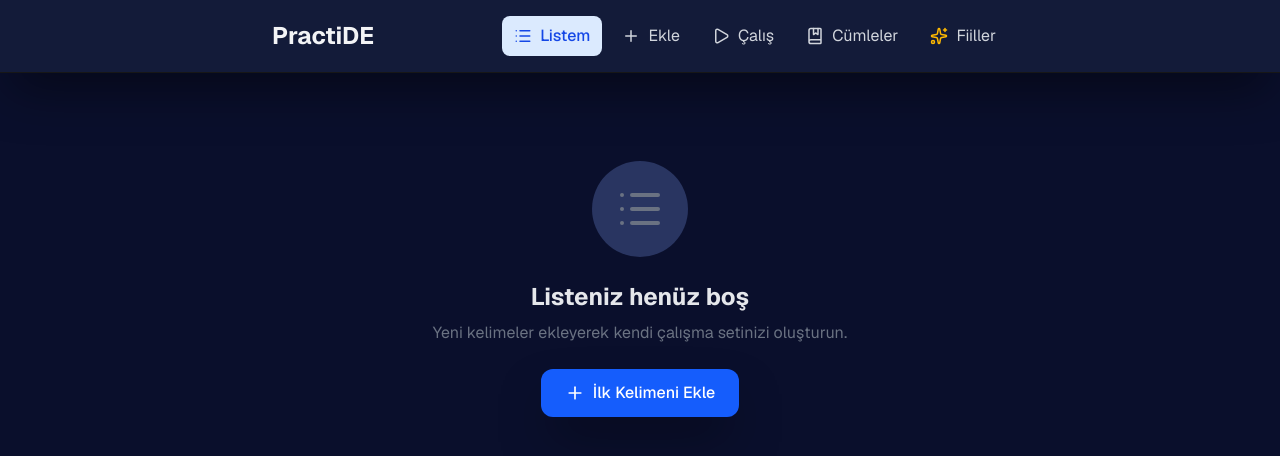
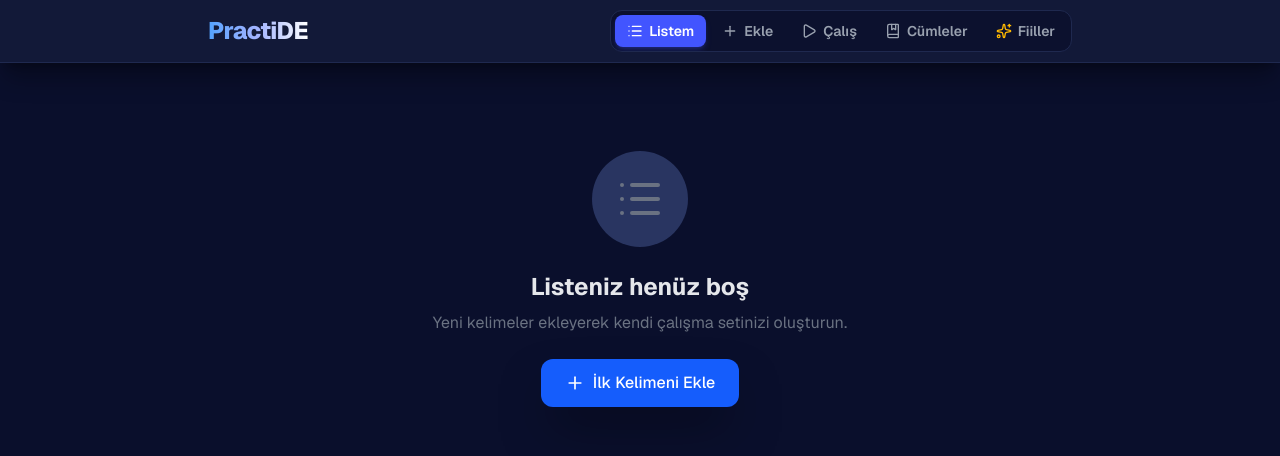
Before and after one commit to Runteryaa/PractiDE, a Next.js app: page / in a window 1280 px wide. Shown: the top 456 px of the page. Built offline with nearby package versions, Linux system fonts and the light colour scheme.

Commit message:
style: navbar tek satir compact segmented pill yapisina donusturuldu, kirilma onlendi

```diff
--- a/src/app/page.tsx
+++ b/src/app/page.tsx
@@ -1123,51 +1123,67 @@ export default function App() {
   return (
     <div className="min-h-screen bg-[#0A0F2C] flex flex-col font-sans">
       {/* Header & Navigation */}
-      <header className="bg-[#131B39] shadow-2xl shadow-black/50 border-b sticky top-0 z-10">
-        <div className="max-w-3xl mx-auto px-4 py-4 flex flex-col sm:flex-row justify-between items-center gap-4">
-          <h1 className="text-2xl font-bold text-gray-100 flex items-center gap-2">
-            PractiDE
-          </h1>
-          <nav className="flex flex-wrap justify-center sm:justify-end gap-2 w-full sm:w-auto mt-2 sm:mt-0">
+      <header className="bg-[#131B39]/95 backdrop-blur-md shadow-xl shadow-black/30 border-b border-[#1F294F] sticky top-0 z-30">
+        <div className="max-w-4xl mx-auto px-4 py-2.5 flex flex-col sm:flex-row justify-between items-center gap-3">
+          <div
+            onClick={() => setActiveTab('list')}
+            className="flex items-center gap-2 cursor-pointer select-none"
+          >
+            <h1 className="text-xl sm:text-2xl font-extrabold tracking-tight bg-gradient-to-r from-blue-400 via-indigo-300 to-white bg-clip-text text-transparent">
+              PractiDE
+            </h1>
+          </div>
+
+          <nav className="flex items-center gap-1 p-1 bg-[#0A0F2C]/80 border border-[#1F294F] rounded-xl overflow-x-auto max-w-full no-scrollbar">
             <button
               onClick={() => setActiveTab('list')}
-              className={`px-3 py-2 rounded-lg flex items-center gap-2 transition-colors ${
-                activeTab === 'list' ? 'bg-blue-100 text-blue-700 font-medium' : 'text-gray-300 hover:bg-[#1C2545]'
+              className={`px-3 py-1.5 rounded-lg text-xs sm:text-sm font-semibold flex items-center gap-1.5 transition-all whitespace-nowrap ${
+                activeTab === 'list'
+                  ? 'bg-[#4255FF] text-white shadow-md shadow-[#4255FF]/25'
+                  : 'text-gray-400 hover:text-white hover:bg-[#1C2545]'
               }`}
             >
-              <ListIcon size={18} className="hidden sm:block" /> Listem
+              <ListIcon size={16} /> Listem
             </button>
             <button
               onClick={() => setActiveTab('add')}
-              className={`px-3 py-2 rounded-lg flex items-center gap-2 transition-colors ${
-                activeTab === 'add' ? 'bg-blue-100 text-blue-700 font-medium' : 'text-gray-300 hover:bg-[#1C2545]'
+              className={`px-3 py-1.5 rounded-lg text-xs sm:text-sm font-semibold flex items-center gap-1.5 transition-all whitespace-nowrap ${
+                activeTab === 'add'
+                  ? 'bg-[#4255FF] text-white shadow-md shadow-[#4255FF]/25'
+                  : 'text-gray-400 hover:text-white hover:bg-[#1C2545]'
               }`}
             >
-              <Plus size={18} className="hidden sm:block" /> Ekle
+              <Plus size={16} /> Ekle
             </button>
             <button
               onClick={() => { setActiveTab('practice'); setActiveGame('menu'); }}
-              className={`px-3 py-2 rounded-lg flex items-center gap-2 transition-colors ${
-                activeTab === 'practice' ? 'bg-blue-100 text-blue-700 font-medium' : 'text-gray-300 hover:bg-[#1C2545]'
+              className={`px-3 py-1.5 rounded-lg text-xs sm:text-sm font-semibold flex items-center gap-1.5 transition-all whitespace-nowrap ${
+                activeTab === 'practice'
+                  ? 'bg-[#4255FF] text-white shadow-md shadow-[#4255FF]/25'
+                  : 'text-gray-400 hover:text-white hover:bg-[#1C2545]'
               }`}
             >
-              <Play size={18} className="hidden sm:block" /> Çalış
+              <Play size={16} /> Çalış
             </button>
             <button
               onClick={() => setActiveTab('sentences')}
-              className={`px-3 py-2 rounded-lg flex items-center gap-2 transition-colors ${
-                activeTab === 'sentences' ? 'bg-blue-100 text-blue-700 font-medium' : 'text-gray-300 hover:bg-[#1C2545]'
+              className={`px-3 py-1.5 rounded-lg text-xs sm:text-sm font-semibold flex items-center gap-1.5 transition-all whitespace-nowrap ${
+                activeTab === 'sentences'
+                  ? 'bg-[#4255FF] text-white shadow-md shadow-[#4255FF]/25'
+                  : 'text-gray-400 hover:text-white hover:bg-[#1C2545]'
               }`}
             >
-              <BookMarked size={18} className="hidden sm:block" /> Cümleler
+              <BookMarked size={16} /> Cümleler
             </button>
             <button
               onClick={() => setActiveTab('verbs')}
-              className={`px-3 py-2 rounded-lg flex items-center gap-2 transition-colors ${
-                activeTab === 'verbs' ? 'bg-blue-100 text-blue-700 font-medium' : 'text-gray-300 hover:bg-[#1C2545]'
+              className={`px-3 py-1.5 rounded-lg text-xs sm:text-sm font-semibold flex items-center gap-1.5 transition-all whitespace-nowrap ${
+                activeTab === 'verbs'
+                  ? 'bg-amber-500 text-white shadow-md shadow-amber-500/25'
+                  : 'text-gray-400 hover:text-amber-300 hover:bg-[#1C2545]'
               }`}
             >
-              <Sparkles size={18} className="hidden sm:block text-amber-400" /> Fiiller
+              <Sparkles size={16} className={activeTab === 'verbs' ? 'text-white' : 'text-amber-400'} /> Fiiller
             </button>
           </nav>
         </div>
```
